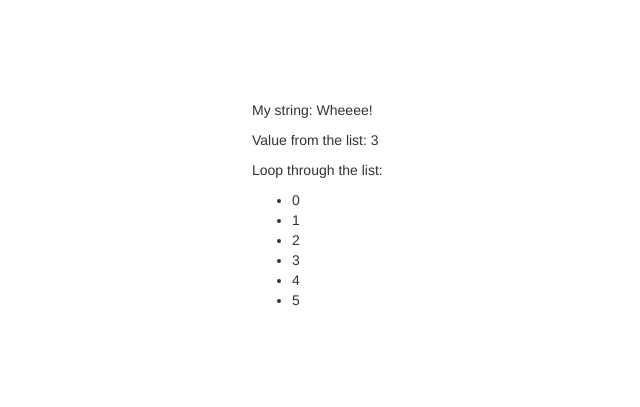
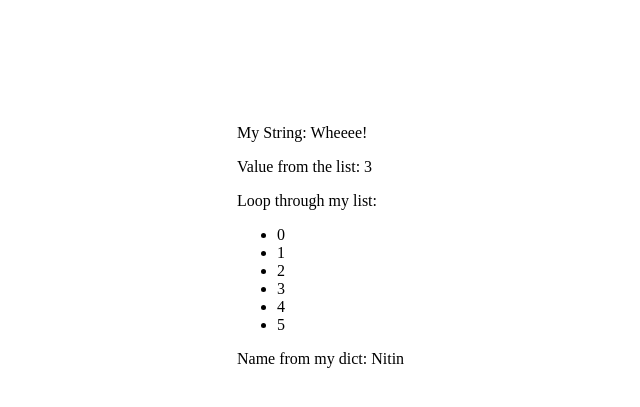
Before and after one commit to nitin-cherian/LifeLongLearning, a Flask app: page / in a window 1280 px wide. Shown: the top 407 px of the page, without its empty margins (153-793 px from the left). Run offline with Flask 2, Linux system fonts and the light colour scheme; some libraries are stand-ins or nearby versions.

Commit message:
Pass dictionary to template from view function and display it using JINJA syntax in html

```diff
--- a/Python/Experiments/JINJA/RealPython/Examples/run.py
+++ b/Python/Experiments/JINJA/RealPython/Examples/run.py
@@ -6,7 +6,8 @@ app = Flask(__name__)
 
 @app.route('/')
 def template_test():
-    return render_template("template.html", my_string="Wheeee!", my_list=[0, 1, 2, 3, 4, 5])
+    return render_template("template.html", my_string="Wheeee!", my_list=[0, 1, 2, 3, 4, 5], my_dict=dict(name="Nitin",
+                                                                                                          age=32))
 
 
 if __name__ == '__main__':
--- /dev/null
+++ b/Python/Experiments/JINJA/RealPython/Examples/static/style.css
@@ -0,0 +1,5 @@
+.container {
+    max-width: 500px;
+    padding-top: 100px;
+    margin: auto;
+}
--- a/Python/Experiments/JINJA/RealPython/Examples/templates/template.html
+++ b/Python/Experiments/JINJA/RealPython/Examples/templates/template.html
@@ -1,28 +1,22 @@
 <!DOCTYPE html>
-<html>
+<html lang="en">
 <head>
+    <meta charset="UTF-8">
     <title>Flask Template Example</title>
-    <meta name="viewport" content="width=device-width, initial-scale=1.0">
-    <link href="http://netdna.bootstrapcdn.com/bootstrap/3.0.0/css/bootstrap.min.css" rel="stylesheet" media="screen">
-    <style type="text/css">
-      .container {
-        max-width: 500px;
-        padding-top: 100px;
-      }
-    </style>
+    <link type="text/css" rel="stylesheet" href="../static/style.css?1.1">
 </head>
 <body>
     <div class="container">
-      <p>My string: {{my_string}}</p>
+        <p>My String: {{my_string}}</p>
         <p>Value from the list: {{my_list[3]}}</p>
-      <p>Loop through the list:</p>
+        <p>Loop through my list: </p>
         <ul>
             {% for n in my_list %}
             <li>{{n}}</li>
             {% endfor %}
         </ul>
+        <p>Name from my dict: {{my_dict.name}}</p>
     </div>
-    <script src="http://code.jquery.com/jquery-1.10.2.min.js"></script>
-    <script src="http://netdna.bootstrapcdn.com/bootstrap/3.0.0/js/bootstrap.min.js"></script>
+
 </body>
 </html>
```
Lines whose indentation alone changed are shown as unchanged.
